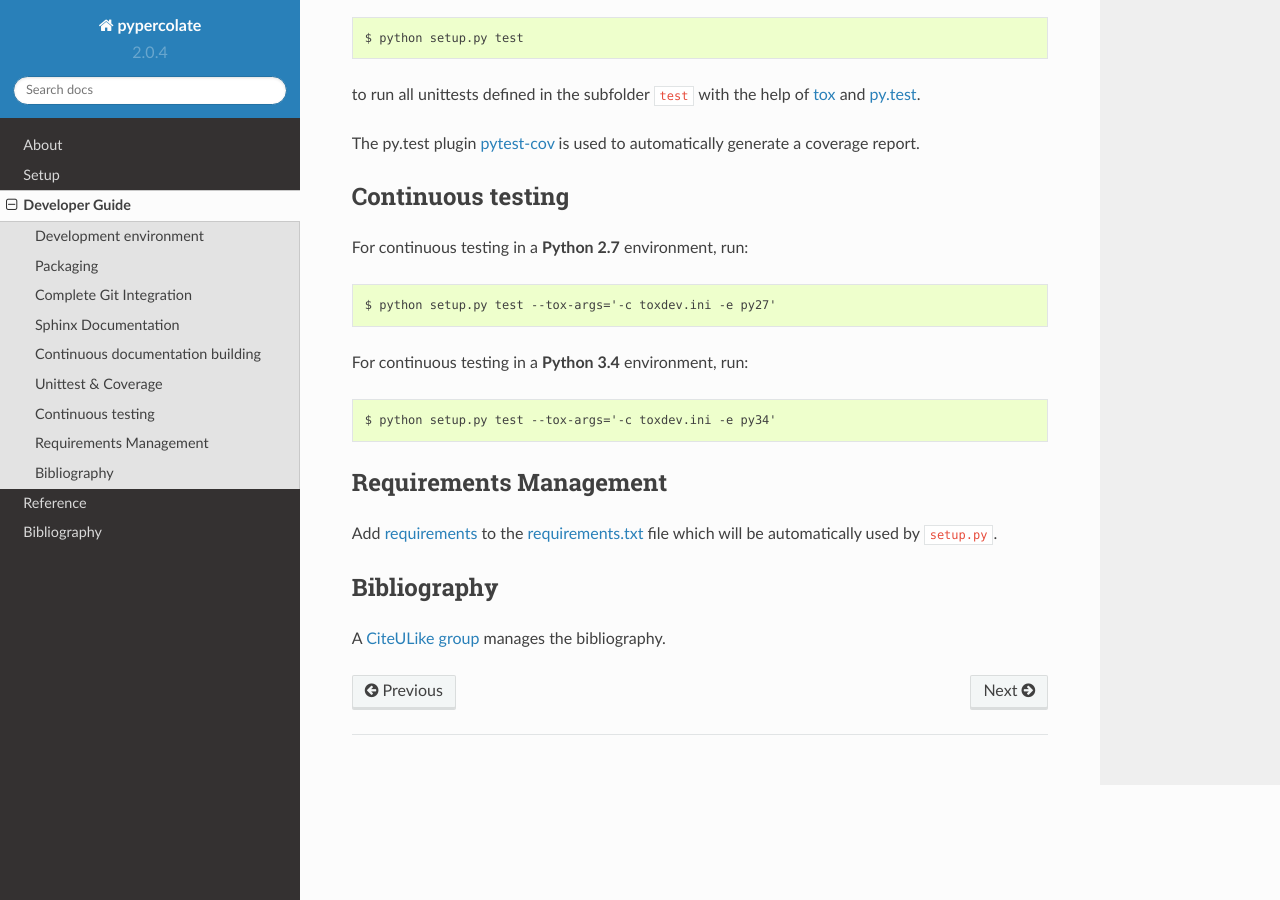
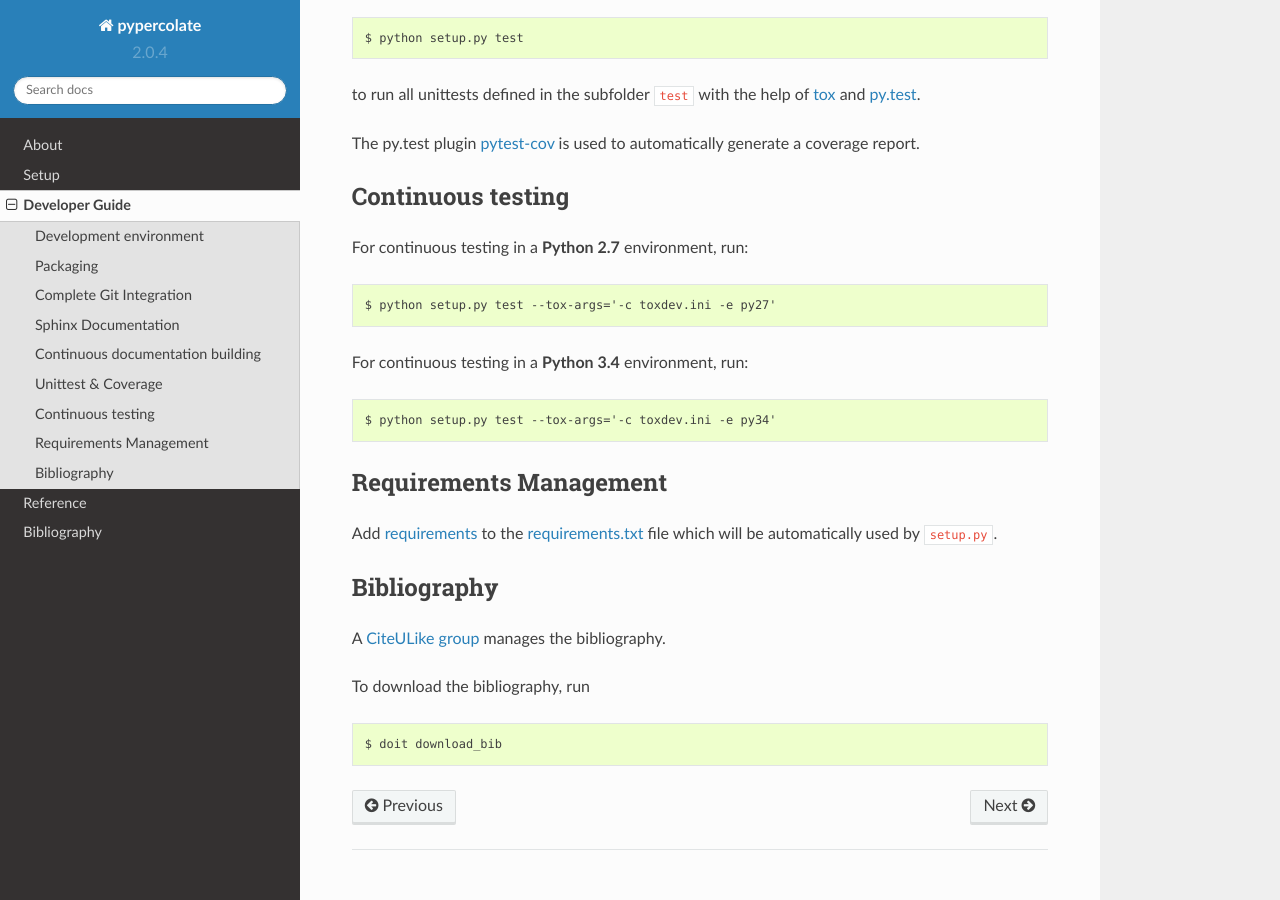
Before and after one commit to andsor/pypercolate, a Sphinx documentation site: the page built from docs/developer.rst, in a window 1280 px wide and 900 px high, scrolled down 2469 px. Built offline with Sphinx 7.4.7 and the Read the Docs theme 2.0.0, drawn with Linux system fonts in a browser that asks for light colours; pages that are not in the unit, such as notebooks, are missing from menus; the version number is read from the project's files by our own code.

Commit message:
Doc: Document bibliography download

```diff
--- a/docs/developer.rst
+++ b/docs/developer.rst
@@ -150,3 +150,7 @@ Bibliography
 A `CiteULike group`_ manages the bibliography.
 
 .. _CiteULike group: http://www.citeulike.org/group/19226
+
+To download the bibliography, run ::
+
+    $ doit download_bib
```
